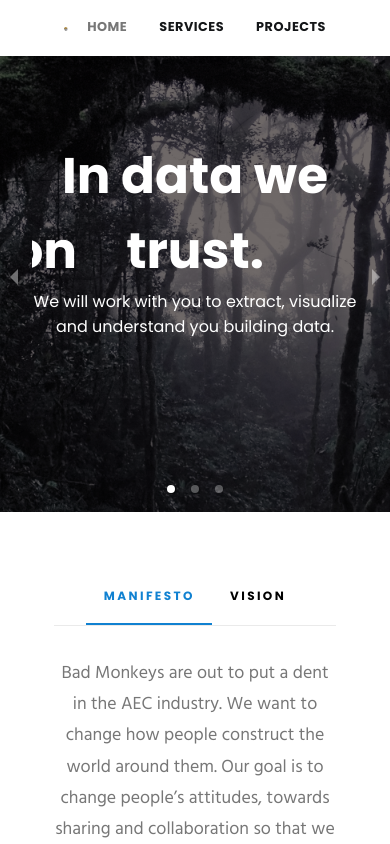
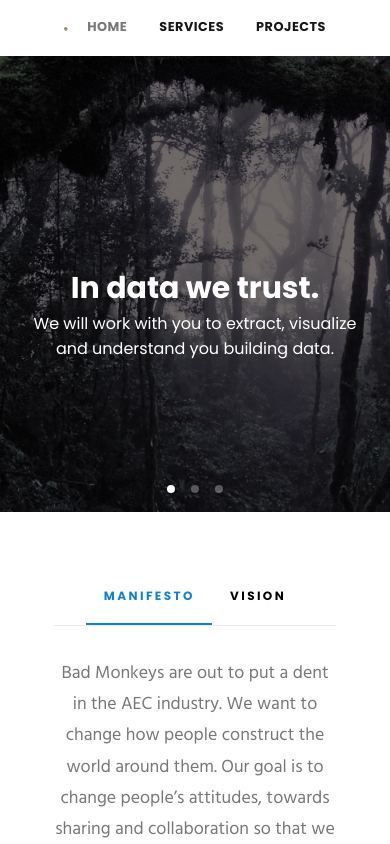
Before and after one commit to abdullahalshawafi/Archmetrics-Studio, a React (Create React App) app in the folder client/: page / in a window 390 px wide. Shown: the top 844 px of the page. Built offline with nearby package versions, Linux system fonts and the light colour scheme.

Commit message:
Bug fix in the home page slider

```diff
--- a/client/src/App.css
+++ b/client/src/App.css
@@ -227,6 +227,12 @@ a {
 .slider-container .carousel.carousel-slider>button.control-arrow {
   height: fit-content;
   top: 50%;
+}
+
+.slider-container .carousel.carousel-slider>div>ul li {
+  display: flex;
+  align-items: center;
+  justify-content: center;
 }
 
 .slider-container .text-container {
@@ -473,6 +479,13 @@ a {
 }
 
 @media screen and (max-width: 480px) {
+  .slider-container .carousel.carousel-slider>button.control-arrow {
+    display: none;
+  }
+
+  .slider-container .text-container h1 {
+    font-size: 30px;
+  }
 
   .SecondSection,
   .info-container>div {
```
